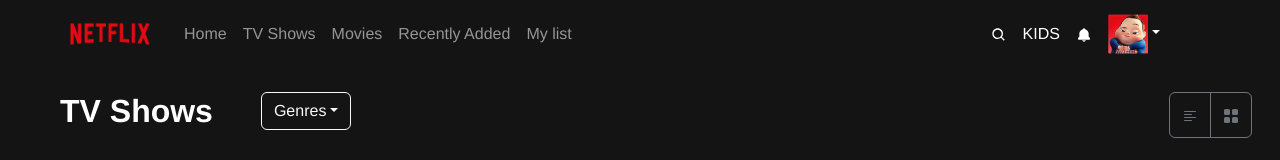
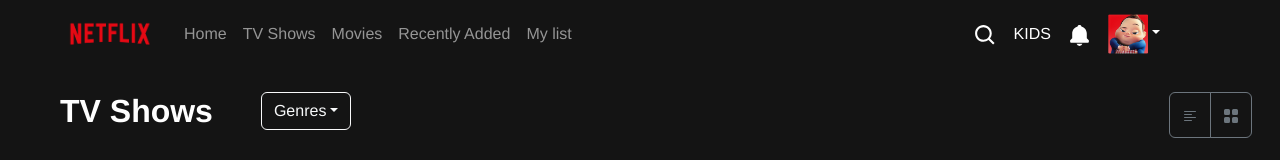
Before and after one commit to MethaKinde/S9L5-MethaKinde-NetflixReact, a React (Create React App) app in the folder netflix/: page / in a window 1280 px wide. Shown: the top 160 px of the page. Built offline with nearby package versions, Linux system fonts and the light colour scheme; no server answers.

Commit message:
modificato TrandingNow e icone navbar

```diff
--- a/netflix/src/components/MyNav.css
+++ b/netflix/src/components/MyNav.css
@@ -15,3 +15,8 @@ body {
 .navbar .d-flex .dropdown .img-fluid {
     width: 40px;
 }
+
+.icone {
+    font-size: 25px;
+    cursor: pointer;
+}
--- a/netflix/src/components/MyNav.jsx
+++ b/netflix/src/components/MyNav.jsx
@@ -32,13 +32,13 @@ const MyNav = () => {
                         </Nav.Link>
                     </Nav>
                     <div className="d-flex justify-content-end align-items-center">
-                        <div className="search-icon me-3">
+                        <div className="search-icon me-3 icone">
                             <BiSearch />
                         </div>
                         <Nav.Link href="#" className="me-3">
                             KIDS
                         </Nav.Link>
-                        <div className="bell-icon me-3">
+                        <div className="bell-icon me-3 icone">
                             <BiSolidBell />
                         </div>
                         <NavDropdown title={<img src="./assets/avatar.png" alt="avatar" className="img-fluid" />} id="basic-nav-dropdown">
--- a/netflix/src/components/TrendingNow.css
+++ b/netflix/src/components/TrendingNow.css
@@ -29,3 +29,17 @@
   position: relative;
 
 }
+
+.movie-cover {
+  transition: 0.3s;
+  opacity: 0.7;
+}
+
+.movie-cover:hover {
+  opacity: 1;
+  transition: 0.3s;
+  cursor: pointer;
+  transform: scale(1.030);
+  position: relative;
+  z-index: 1;
+}
--- a/netflix/src/components/TrendingNow.jsx
+++ b/netflix/src/components/TrendingNow.jsx
@@ -45,7 +45,7 @@ const TrendingNow = ({searchQuery}) => {
                             <img
                                 src={movie.Poster}
                                 alt={movie.Title}
-                                className='img-fluid'
+                                className='img-fluid movie-cover'
                                 style={{ height: '100%', width: 'auto' }}
                             />
                         </div>
```
